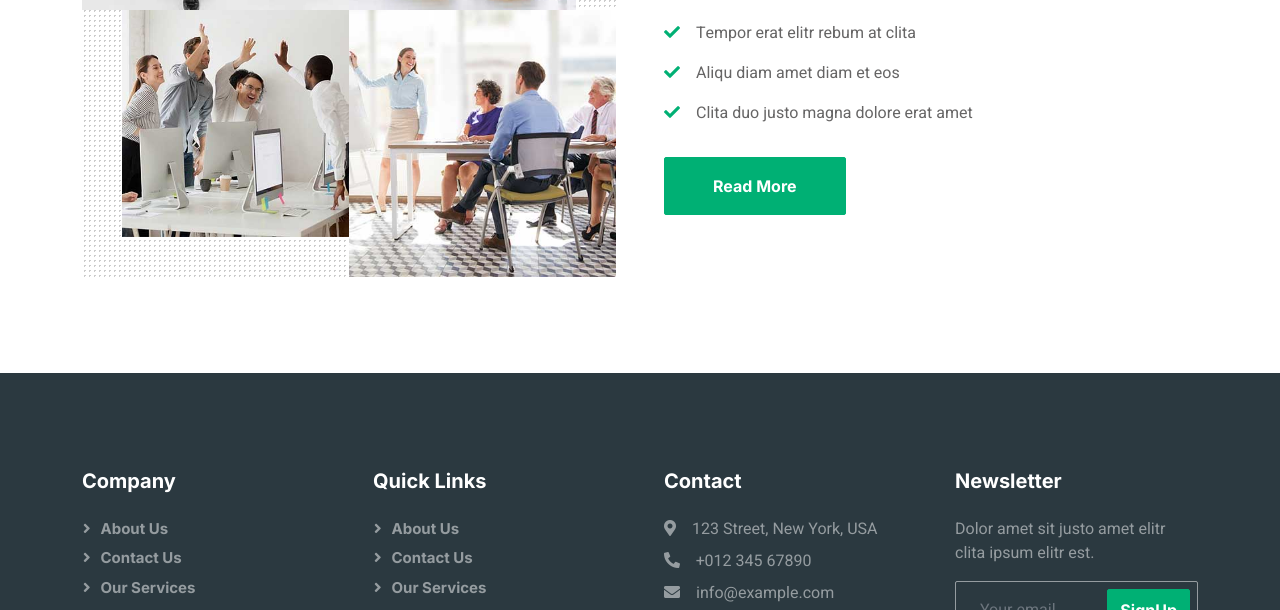
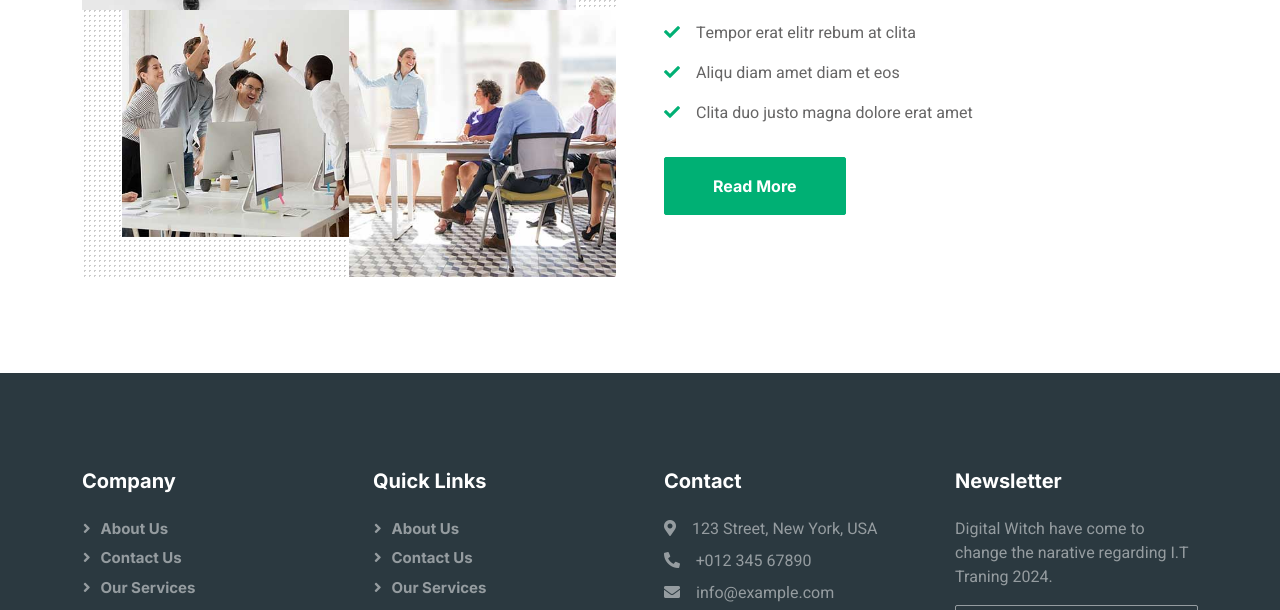
Before and after one commit to digitalwitching/jobhub-site, a plain HTML site: page about.html in a window 1280 px wide. Shown: the part 825-1435 px from the top of the page. Drawn offline with nearby package versions, Linux system fonts and the light colour scheme.

Commit message:
updated about page

```diff
--- a/about.html
+++ b/about.html
@@ -161,7 +161,7 @@
                     </div>
                     <div class="col-lg-3 col-md-6">
                         <h5 class="text-white mb-4">Newsletter</h5>
-                        <p>Dolor amet sit justo amet elitr clita ipsum elitr est.</p>
+                        <p>Digital Witch have come to change the narative regarding I.T Traning 2024.</p>
                         <div class="position-relative mx-auto" style="max-width: 400px;">
                             <input class="form-control bg-transparent w-100 py-3 ps-4 pe-5" type="text" placeholder="Your email">
                             <button type="button" class="btn btn-primary py-2 position-absolute top-0 end-0 mt-2 me-2">SignUp</button>
```
